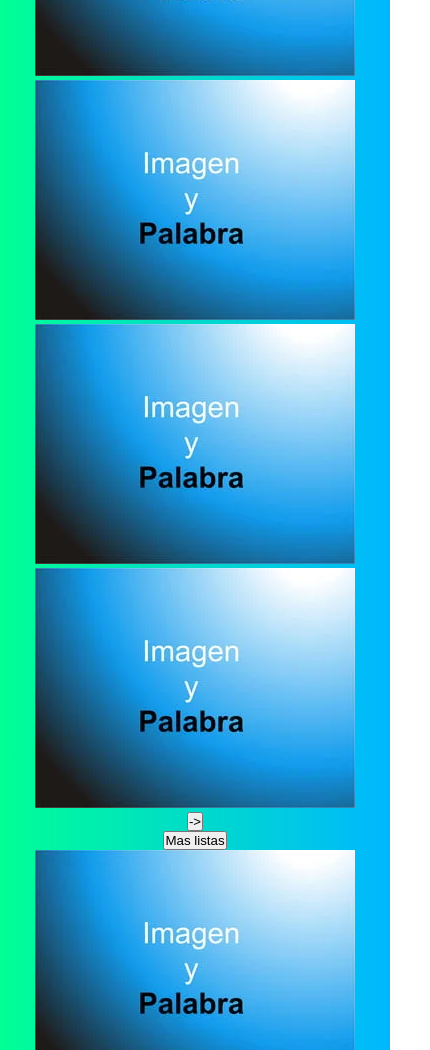
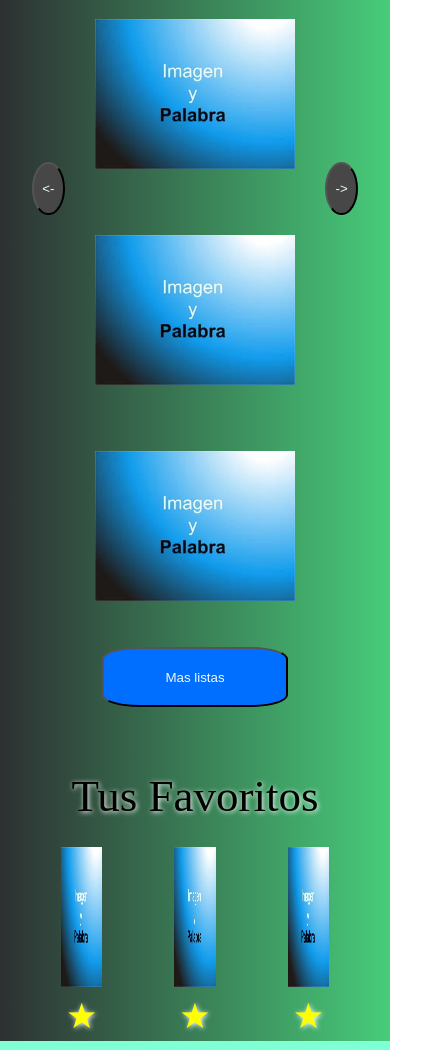
Before and after one commit to CAPi0807/PWM, a website: page CODIGO-HTML/PAGINAS/perfil.html in a window 390 px wide. Shown: the part 518-1568 px from the top of the page, 430 px wide, since content can reach past the window. Drawn offline with Linux system fonts and the light colour scheme; files that its build step writes are made by us from their sources.

Commit message:
perfil.html ampliado y responsive completo

```diff
--- a/CODIGO-CSS/Estilos.css
+++ b/CODIGO-CSS/Estilos.css
@@ -132,7 +132,6 @@ main{
 .contenedor_Listas {
     display: flex;
     justify-content: center;
-    width: 90%;
     padding: 0 2em;
     align-items: center;
 }
@@ -159,20 +158,8 @@ main{
     display: flex;
     padding: 0 2em;
     text-align: center;
-    width: 200px;
-}
-#orden_listas li a img {
-    max-width: 100%; /* Establece el ancho máximo de la imagen al 100% del contenedor */
-    height: auto; /* Ajusta automáticamente la altura de la imagen para mantener la proporción */
 }
 
-.contenedor_Listas {
-    display: flex;
-    justify-content: center;
-    width: 90%;
-    padding: 0 2em;
-    align-items: center;
-}
 #contenedor_tres_juegos {
     display: flex;
     padding: 5px;
@@ -181,16 +168,23 @@ main{
 }
 #contenedor_tres_juegos li {
     margin-top: 30px;
+    margin-left: 50px;
+    margin-right: 50px;
     display: flex;
     padding: 0 2em;
     width: 200px;
 }
 #contenedor_tres_juegos li img {
     max-width: 100%; /* Establece el ancho máximo de la imagen al 100% del contenedor */
-    height: 60px;
+    height: 170px;
 }
 #contenedor_tres_juegos li div{
     vertical-align: middle;
+}
+
+#your_favourites{
+    font-size: 45px;
+    text-shadow: 1px 1px 5px #fff;
 }
 
 .estilo_estrella{
@@ -198,7 +192,7 @@ main{
     right: 0;
     color: yellow; /* Color amarillo para la estrella */
     text-shadow: 1px 1px 5px #fff; /* Efecto de sombra para un brillo */
-    font-size: 30px;
+    font-size: 45px;
     display: inline-block;
     padding: 5px;
 }
@@ -380,10 +374,6 @@ th {
         align-items: center;
     }
 
-    .líneaJuegos {
-        width: 90%;
-    }
-
     .filtros{
         padding: 1em;
         margin: 1.1em 10em;
@@ -410,9 +400,16 @@ th {
 
     #contenedor_tres_juegos li {
         margin-top: 20px;
+        margin-left: 20px;
+        margin-right: 20px;
         display: flex;
         padding: 0 1em;
         width: 150px;
+    }
+
+    #contenedor_tres_juegos li img {
+        max-width: 100%; /* Establece el ancho máximo de la imagen al 100% del contenedor */
+        height: 140px;
     }
 
     .CabeceraLista{
@@ -437,5 +434,8 @@ th {
         margin-right: 30px;
     }
 
+    .estilo_estrella{
+        font-size: 35px;
+    }
 
 }
--- a/CODIGO-HTML/PAGINAS/perfil.html
+++ b/CODIGO-HTML/PAGINAS/perfil.html
@@ -1,9 +1,9 @@
 <!DOCTYPE html>
 <html lang="en">
     <head>
-    <meta charset="UTF-8">
-    <meta name="viewport" content="width=device-width, initial-scale=1.0">
-    <link rel="stylesheet" href="Estilos.css">
+        <meta charset="UTF-8">
+        <title>Perfil</title>
+        <link rel="stylesheet" href="../../CODIGO-CSS/Estilos.css">
 
     <title>Perfil</title>
     </head>
@@ -11,7 +11,7 @@
     <body>
         <header>
             <nav>
-              <a href="home.html" style="float: left; margin-left: 1.5em;"><img src = "imagenEjemplo.jpg" width =  "50em">
+              <a href="home.html" style="float: left; margin-left: 1.5em;"><img src = "imagenEjemplo.jpg" width =  "50em"></a>
               <a href="perfil.html">Perfil</a>
               <a href="Log_in.html">Log In</a>
               <a href="Listas.html">Mis Listas</a>
@@ -51,6 +51,9 @@
             <button>-></button>
         </section>
         <div> <button id="Mas_listas">Mas listas</button></div>
+            <br>
+            <br>
+            <p id="your_favourites">Tus Favoritos</p>
         <section class="contenedor_Listas ">
         <ul id="contenedor_tres_juegos">
             <li><div><img src="imagenEjemplo.jpg" alt="juego1"><p class= "estilo_estrella">★</p></div></li>
```
